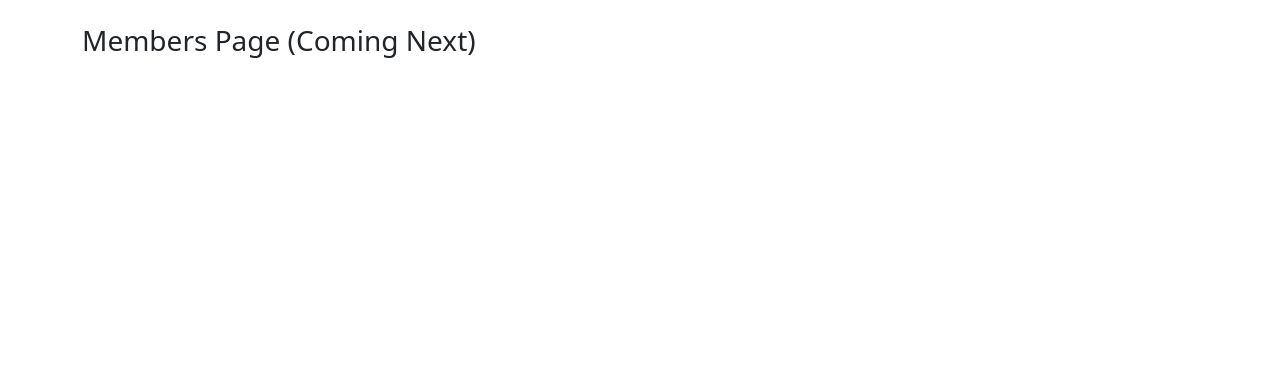
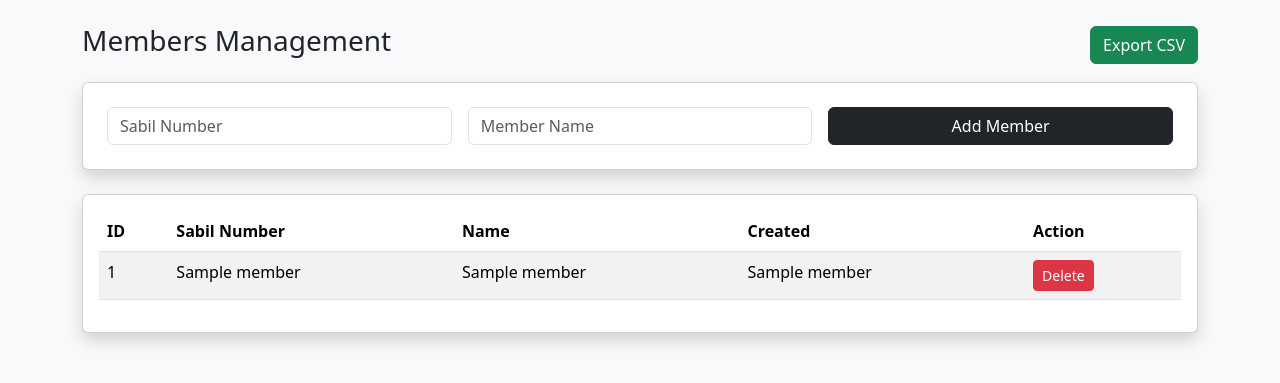
Before and after one commit to mohdkukshi/ramzan-tiffin-1447, a Flask app: template templates/members.html in a window 1280 px wide. Shown: the top 383 px of the page. Run offline with Flask 3, Linux system fonts and the light colour scheme; the template is opened without the code that fills it: most values are stand-ins (such as "Sample title", 1, 10 or a date in 2020).

Commit message:
Clean full layout with role restriction

```diff
--- a/app.py
+++ b/app.py
@@ -73,7 +73,6 @@ def init_db():
     conn.close()
 
 
-# Ensure DB exists before first request (for Render)
 @app.before_request
 def ensure_database():
     if not os.path.exists(DATABASE):
@@ -89,7 +88,7 @@ def get_year():
     return year
 
 
-# ---------------- LOGIN ---------------- #
+# ---------------- AUTH ---------------- #
 
 @app.route("/", methods=["GET", "POST"])
 def login():
@@ -147,7 +146,62 @@ def dashboard():
                            year=get_year())
 
 
-# ---------------- RUN (LOCAL ONLY) ---------------- #
+# ---------------- MEMBERS ---------------- #
+
+@app.route("/members", methods=["GET", "POST"])
+def members():
+    if "user" not in session:
+        return redirect(url_for("login"))
+
+    if session["role"] != "superadmin":
+        return "Access Denied"
+
+    conn = sqlite3.connect(DATABASE)
+    c = conn.cursor()
+
+    if request.method == "POST":
+        sabil = request.form["sabil"]
+        name = request.form["name"]
+        c.execute("INSERT INTO members (sabil_number, name, created_at) VALUES (?,?,?)",
+                  (sabil, name, datetime.now()))
+        conn.commit()
+
+    c.execute("SELECT * FROM members ORDER BY id DESC")
+    all_members = c.fetchall()
+    conn.close()
+
+    return render_template("members.html",
+                           members=all_members,
+                           year=get_year())
+
+
+@app.route("/delete_member/<int:id>")
+def delete_member(id):
+    if session.get("role") != "superadmin":
+        return "Access Denied"
+
+    conn = sqlite3.connect(DATABASE)
+    c = conn.cursor()
+    c.execute("DELETE FROM members WHERE id=?", (id,))
+    conn.commit()
+    conn.close()
+
+    return redirect(url_for("members"))
+
+
+@app.route("/export_members")
+def export_members():
+    conn = sqlite3.connect(DATABASE)
+    df = pd.read_sql_query("SELECT sabil_number, name, created_at FROM members", conn)
+    conn.close()
+
+    filename = "members_export.csv"
+    df.to_csv(filename, index=False)
+
+    return send_file(filename, as_attachment=True)
+
+
+# ---------------- RUN LOCAL ---------------- #
 
 if __name__ == "__main__":
     init_db()
--- a/templates/layout.html
+++ b/templates/layout.html
@@ -4,17 +4,27 @@
     <title>Ramzan Tiffin Pirsa {{ year }}</title>
     <link href="https://cdn.jsdelivr.net/npm/bootstrap@5.3.2/dist/css/bootstrap.min.css" rel="stylesheet">
 </head>
-<body>
+<body class="bg-light">
 
 {% if session.get('user') %}
-<nav class="navbar navbar-dark bg-dark px-3">
-    <span class="navbar-brand">Ramzan Tiffin Pirsa {{ year }}</span>
+<nav class="navbar navbar-dark bg-dark px-4">
+    <span class="navbar-brand fw-bold">
+        Ramzan Tiffin Pirsa {{ year }}
+    </span>
 
     <div>
         <a href="/dashboard" class="btn btn-sm btn-light">Dashboard</a>
+
+        {% if session.get('role') == 'superadmin' %}
         <a href="/members" class="btn btn-sm btn-light">Members</a>
+        {% endif %}
+
         <a href="/attendance" class="btn btn-sm btn-light">Attendance</a>
+
+        {% if session.get('role') == 'superadmin' %}
         <a href="/settings" class="btn btn-sm btn-warning">Settings</a>
+        {% endif %}
+
         <a href="/logout" class="btn btn-sm btn-danger">Logout</a>
     </div>
 </nav>
--- a/templates/members.html
+++ b/templates/members.html
@@ -1,4 +1,52 @@
 {% extends "layout.html" %}
 {% block content %}
-<h3>Members Page (Coming Next)</h3>
+
+<div class="d-flex justify-content-between align-items-center">
+    <h3>Members Management</h3>
+    <a href="/export_members" class="btn btn-success">Export CSV</a>
+</div>
+
+<div class="card p-4 mt-3 shadow">
+    <form method="POST" class="row g-3">
+        <div class="col-md-4">
+            <input type="text" name="sabil" placeholder="Sabil Number" class="form-control" required>
+        </div>
+        <div class="col-md-4">
+            <input type="text" name="name" placeholder="Member Name" class="form-control" required>
+        </div>
+        <div class="col-md-4">
+            <button class="btn btn-dark w-100">Add Member</button>
+        </div>
+    </form>
+</div>
+
+<div class="card mt-4 shadow">
+    <div class="card-body">
+        <table class="table table-striped">
+            <thead>
+                <tr>
+                    <th>ID</th>
+                    <th>Sabil Number</th>
+                    <th>Name</th>
+                    <th>Created</th>
+                    <th>Action</th>
+                </tr>
+            </thead>
+            <tbody>
+                {% for m in members %}
+                <tr>
+                    <td>{{ m[0] }}</td>
+                    <td>{{ m[1] }}</td>
+                    <td>{{ m[2] }}</td>
+                    <td>{{ m[3] }}</td>
+                    <td>
+                        <a href="/delete_member/{{ m[0] }}" class="btn btn-sm btn-danger">Delete</a>
+                    </td>
+                </tr>
+                {% endfor %}
+            </tbody>
+        </table>
+    </div>
+</div>
+
 {% endblock %}
```
